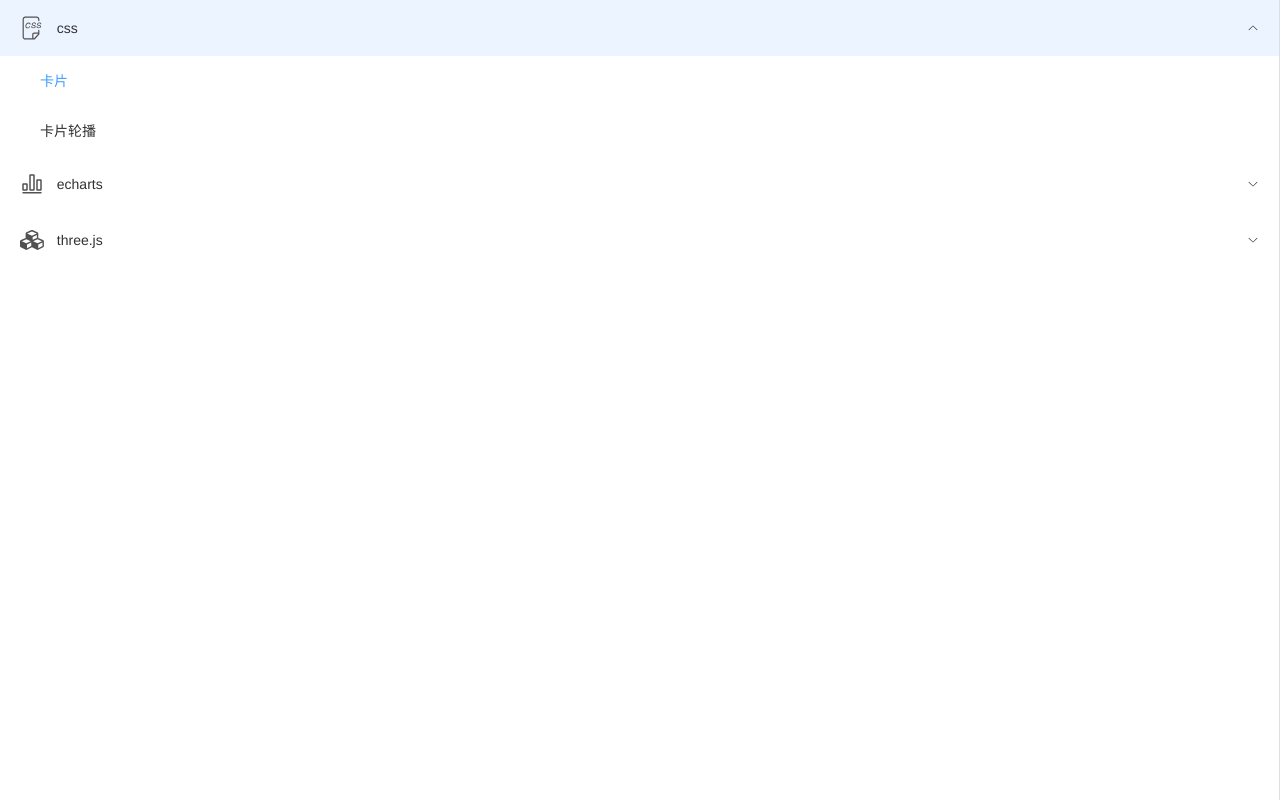
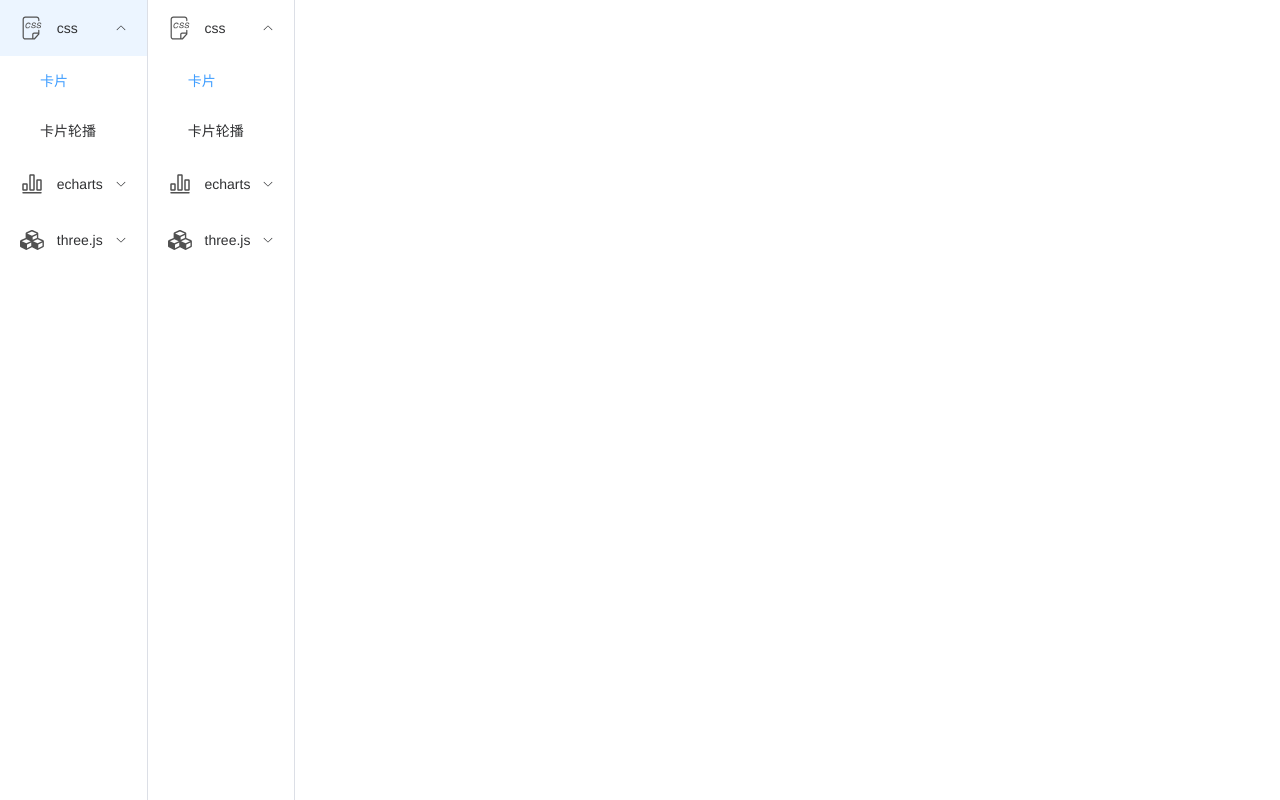
Before and after one commit to wzCoding/demo, a Vue app in the folder demo/: page / in a window 1280 px wide. Built offline with nearby package versions, Linux system fonts and the light colour scheme.

Commit message:
submit the code

```diff
--- a/demo/package.json
+++ b/demo/package.json
@@ -8,6 +8,7 @@
     "lint": "vue-cli-service lint"
   },
   "dependencies": {
+    "@element-plus/icons-vue": "^2.1.0",
     "axios": "^1.4.0",
     "core-js": "^3.8.3",
     "element-plus": "^2.3.8",
--- a/demo/src/App.vue
+++ b/demo/src/App.vue
@@ -1,7 +1,9 @@
 <template>
-   <RouterView></RouterView>
+   <HomeView></HomeView>
 </template>
-
+<script setup>
+import HomeView from './views/HomeView.vue'
+</script>
 <style lang="scss">
 *{
   margin:0;
--- a/demo/src/components/card-carousel/index.vue
+++ b/demo/src/components/card-carousel/index.vue
@@ -13,7 +13,7 @@
   --card-width: 12rem;
   --card-height: 16rem;
   --card-gap: calc(var(--card-width) * 2);
-  background: #000;
+  //background: #000;
   width: 100vw;
   height: 100vh;
 
--- a/demo/src/views/HomeView.vue
+++ b/demo/src/views/HomeView.vue
@@ -1,5 +1,6 @@
 <template>
   <div class="home">
+    <div class="menu-container" :class="collapseClass">
       <el-menu :mode="menuMode" :collapse="menuCollapse" unique-opened :default-openeds="openMenu"
         :default-active="activeMenu">
         <el-sub-menu v-for="menu in menus" :key="menu.index" :index="menu.index">
@@ -13,6 +14,8 @@
         </el-sub-menu>
       </el-menu>
     </div>
+    <RouterView></RouterView>
+  </div>
 </template>
 <script setup>
 import { ref } from "vue"
@@ -24,6 +27,9 @@ const menuCollapse = ref(false)
 const openMenu = ["1"]
 const activeMenu = "1-1"
 const menus = ref([])
+const collapseClass = ref("")
+
+
 const getMenus = async () => {
   const res = await service.post("mock/data", { id: "menu" })
   menus.value = res.data.map(item => {
@@ -32,6 +38,7 @@ const getMenus = async () => {
   })
 }
 getMenus()
+
 const router = useRouter()
 const toPage = (path) => {
   if (path) router.push(path)
@@ -43,9 +50,19 @@ const toPage = (path) => {
   width: 100vw;
   height: 100vh;
   position: relative;
+  display: flex;
+  justify-content: flex-start;
+  align-items: flex-start;
+  overflow: hidden;
+  .menu-container {
+    //max-width: 200px;
+    height: 100%;
+    border-right: 1px solid var(--el-menu-border-color);
 
     .el-menu {
-    height: 100%;
+      border-right: none;
+      //max-width: 200px;
+      height: calc(100% - 50px);
 
       .el-sub-menu__title {
         .title-icon {
@@ -57,5 +74,21 @@ const toPage = (path) => {
         }
       }
     }
+
+    .el-menu .el-sub-menu {
+      min-width: unset;
+    }
+
+    .menu-ctrl {
+      height: 50px;
+      display: flex;
+      justify-content: center;
+      align-items: center;
+    }
+  }
+  & > div:nth-child(2){
+     height: 100%;
+     flex-grow:1;
+  }
 }
 </style>
```
Also changed, not shown: demo/src/components/menu-bar/index.js (added), demo/src/components/menu-bar/index.vue (added), 1 other file (tests, documents, lock files or other folders). Lines whose indentation alone changed are shown as unchanged.
